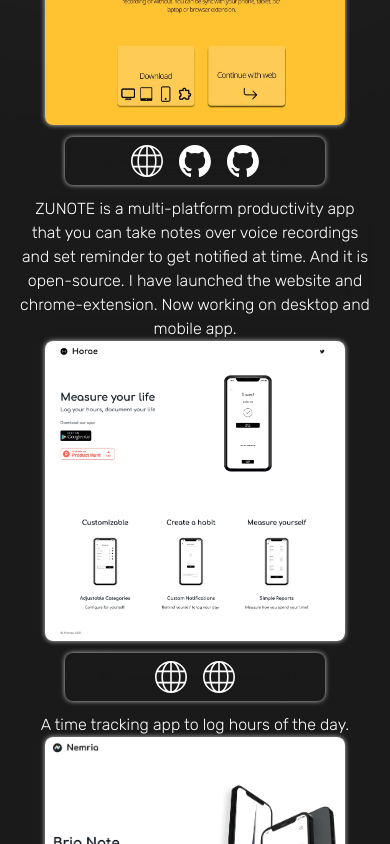
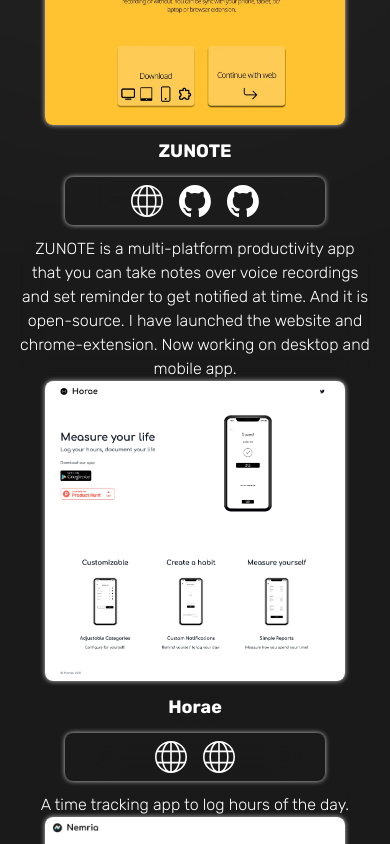
Before and after one commit to furkanksl/my-website, a Next.js app: page / in a window 390 px wide. Shown: the part 7280-8124 px from the top of the page. Built offline with nearby package versions, Linux system fonts and the light colour scheme.

Commit message:
Add project name field in Proejct card for mobile

```diff
--- a/src/components/home/Project.tsx
+++ b/src/components/home/Project.tsx
@@ -43,6 +43,10 @@
                 {/* <div className="h-12 absolute bg-white flex opacity-0 group-hover:flex group-hover:opacity-100 group-hover:bottom-0 -bottom-12 right-0 left-0 w-full transition-all duration-300 delay-150"></div> */}
             </div>
 
+            <div className="flex md:hidden text-center text-lg text-white font-rubik font-bold backdrop-blur-md">
+                {project.name}
+            </div>
+
             <div className="h-12 flex md:hidden rounded-lg backdrop-blur-xl flex-row w-[260px] mx-auto items-center justify-center px-2 gap-x-4 shadow-[0_0px_5px_#FFFFFFC6]">
                 {project.links.map((link, index) => (
                     <a
```
